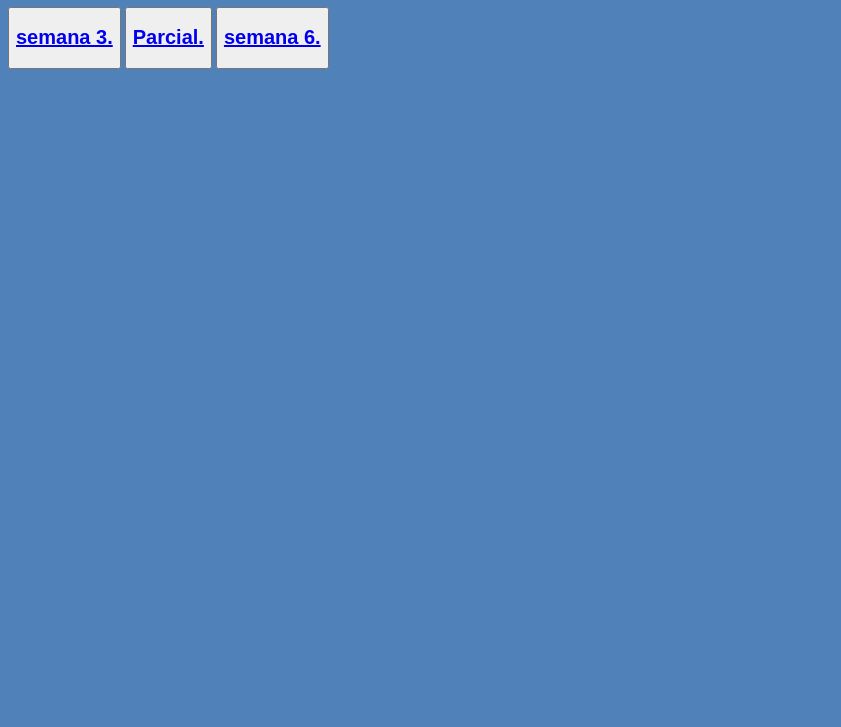
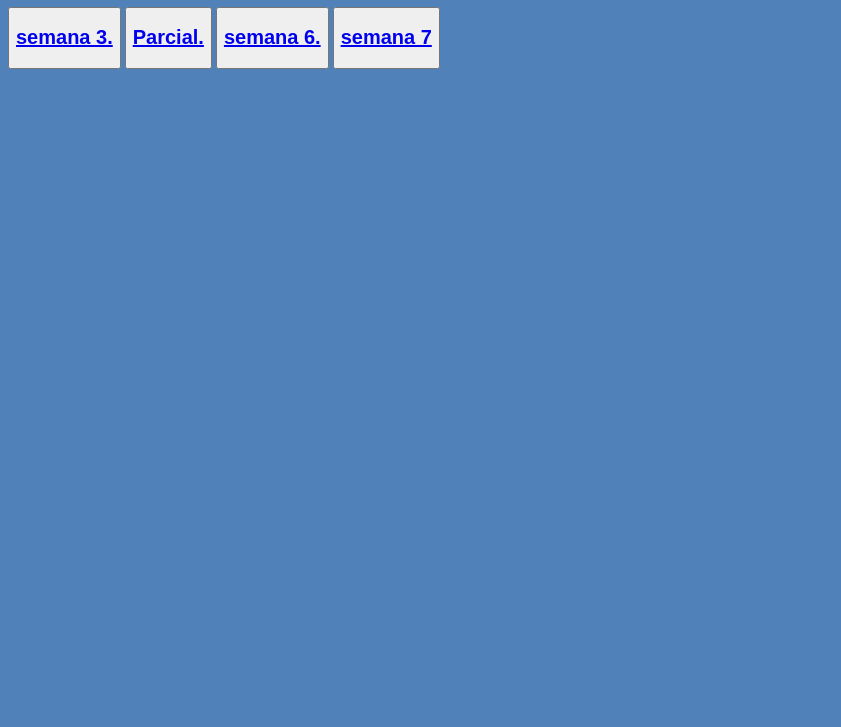
Before and after one commit to santi2420/mi-proyecto, a plain HTML site: page index1.html in a window 1280 px wide. Shown: the part 73-800 px from the top of the page, without its empty margins (0-841 px from the left). Drawn offline with Linux system fonts and the light colour scheme.

Commit message:
Update index1.html

```diff
--- a/index1.html
+++ b/index1.html
@@ -8,5 +8,6 @@
 <button ><a href="infografiac++.html"><h2>semana 3.</h2></a></button>
 <button ><a href="parcial.html"><h2>Parcial.</h2></a></button>
 <button ><a href="exel.html"><h2>semana 6.</h2></a></button>
+<button><a href="semana7.html"><h2>semana 7</h2></a></button>
 </body>
 </html>
```
